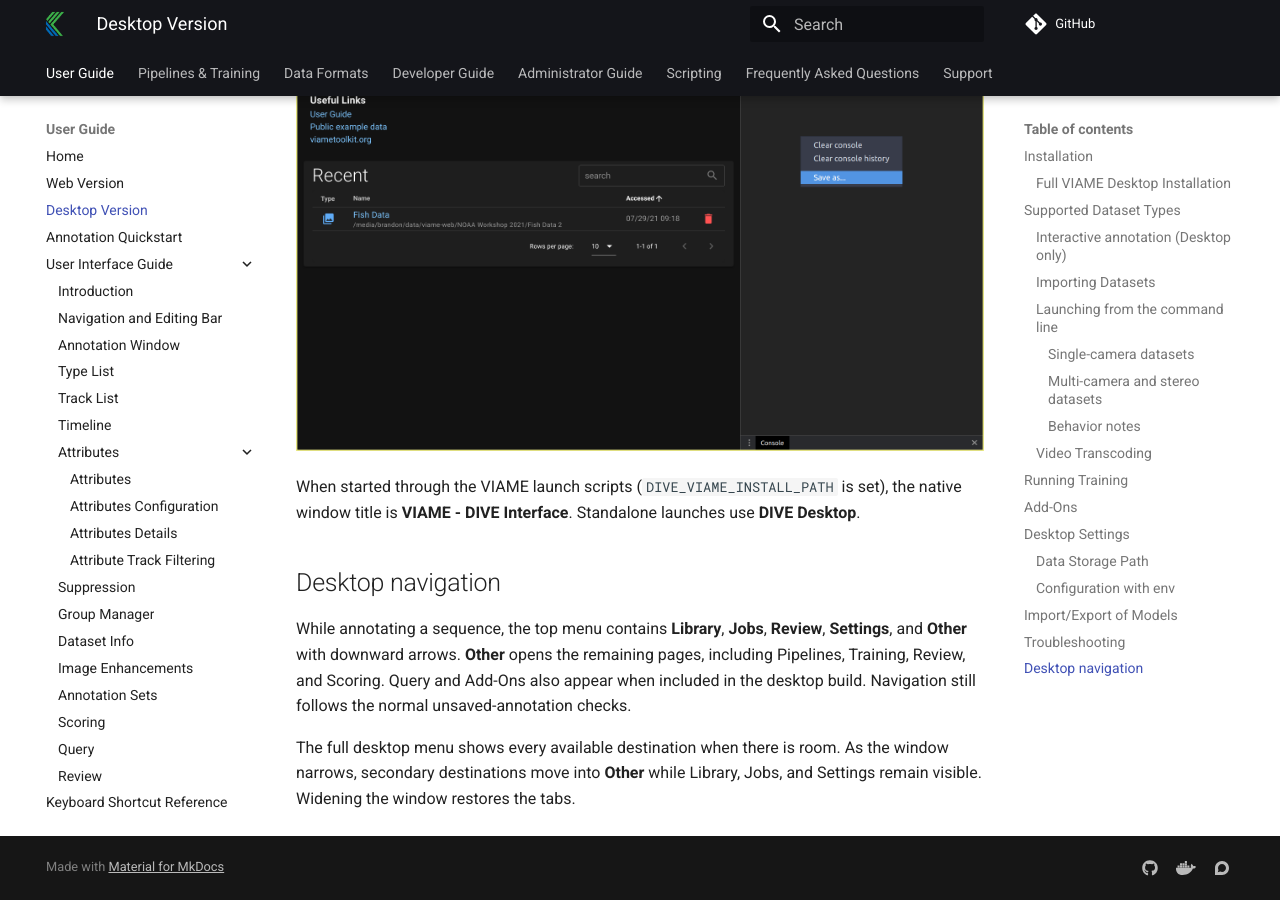
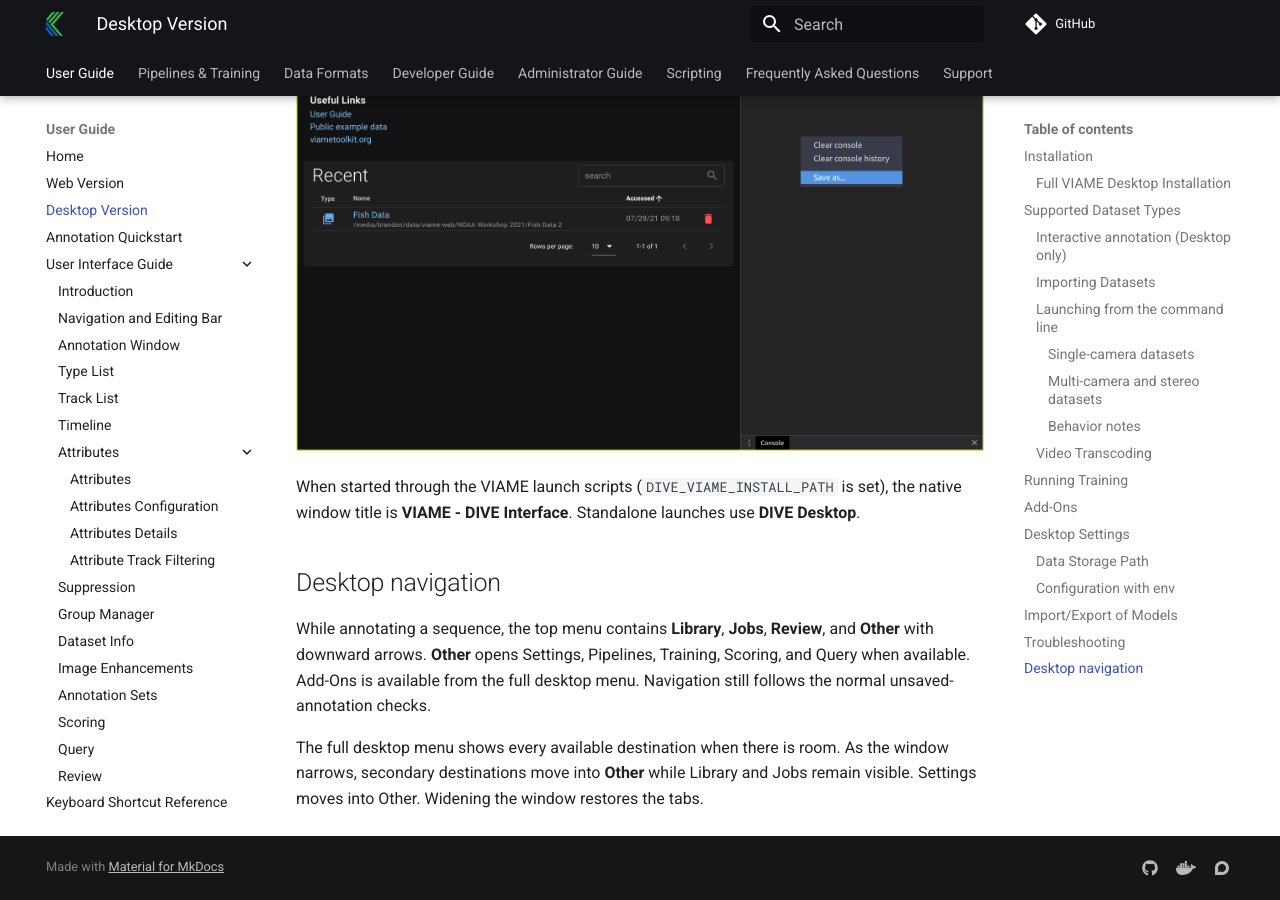
Before and after one commit to Kitware/dive, an MkDocs documentation site: the page built from docs/Dive-Desktop.md, in a window 1280 px wide and 900 px high, scrolled down 9743 px. Built offline with MkDocs 1.6.1 and Material for MkDocs 9.7.7, drawn with Linux system fonts in a browser that asks for light colours; comment, search, counter and statistics services are not loaded.

Commit message:
Move Settings into Other during annotation and menu overflow

```diff
--- a/docs/Dive-Desktop.md
+++ b/docs/Dive-Desktop.md
@@ -263,11 +263,11 @@ the native window title is **VIAME - DIVE Interface**. Standalone launches use
 ## Desktop navigation
 
 While annotating a sequence, the top menu contains **Library**, **Jobs**,
-**Review**, **Settings**, and **Other** with downward arrows. **Other** opens the remaining
-pages, including Pipelines, Training, Review, and Scoring. Query and Add-Ons also
-appear when included in the desktop build. Navigation still follows the normal
+**Review**, and **Other** with downward arrows. **Other** opens Settings,
+Pipelines, Training, Scoring, and Query when available. Add-Ons is available
+from the full desktop menu. Navigation still follows the normal
 unsaved-annotation checks.
 
 The full desktop menu shows every available destination when there is room.
-As the window narrows, secondary destinations move into **Other** while Library,
-Jobs, and Settings remain visible. Widening the window restores the tabs.
+As the window narrows, secondary destinations move into **Other** while Library
+and Jobs remain visible. Settings moves into Other. Widening the window restores the tabs.
```
Also changed, not shown: 3 other files.
